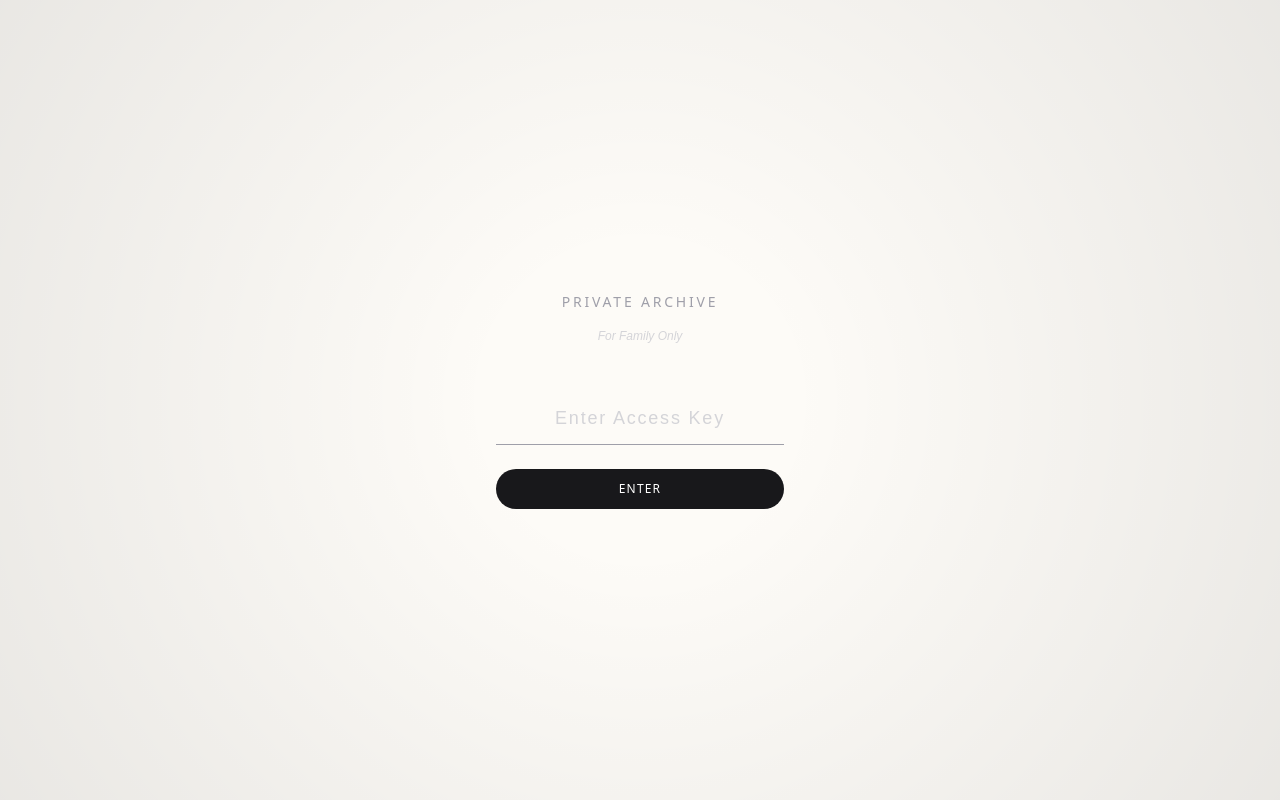
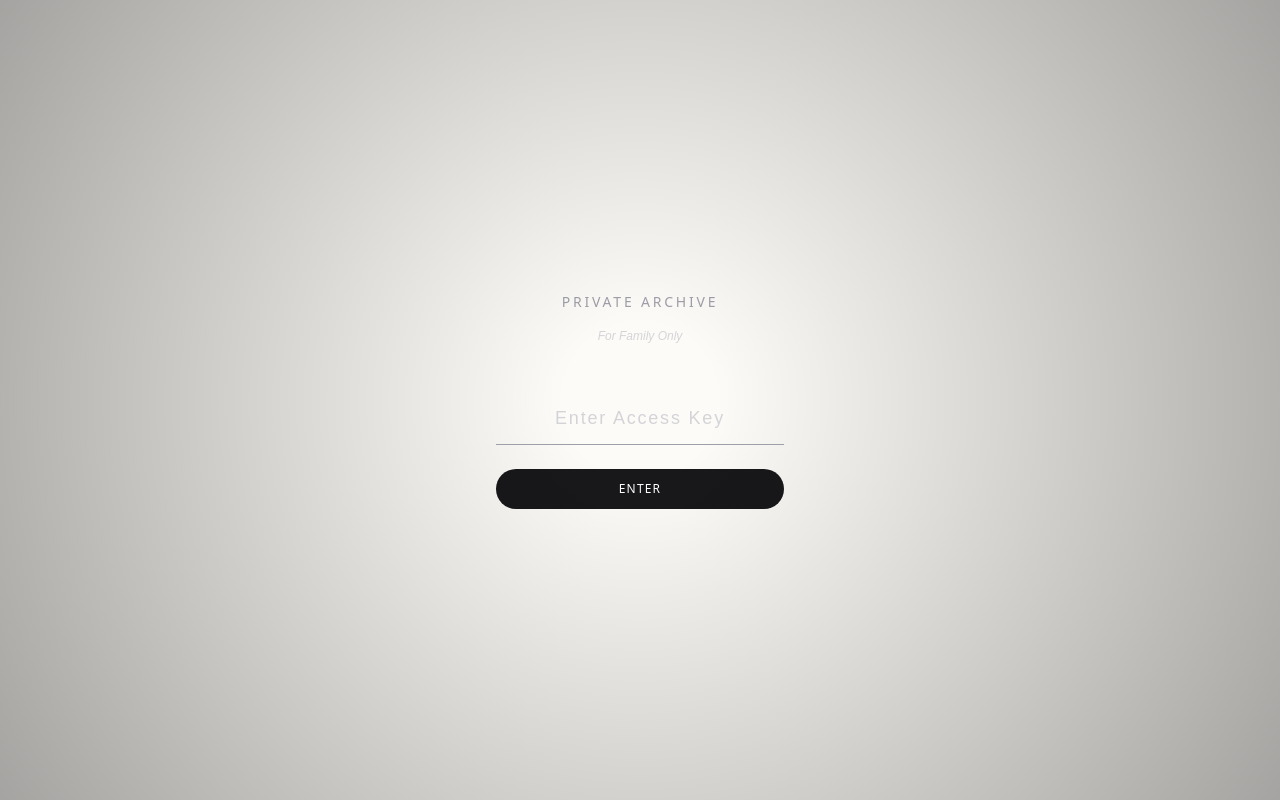
Before and after one commit to mementocreation42-coder/emma, a Next.js app: page /login in a window 1280 px wide. Built offline with nearby package versions, Linux system fonts and the light colour scheme.

Commit message:
Intensify vignette effect on login and main pages

```diff
--- a/src/app/login/page.tsx
+++ b/src/app/login/page.tsx
@@ -26,7 +26,7 @@ export default function LoginPage() {
     return (
         <div className="relative flex min-h-screen flex-col items-center justify-center bg-[#FDFBF7] text-zinc-800 overflow-hidden">
             {/* Vignette Overlay */}
-            <div className="absolute inset-0 pointer-events-none bg-[radial-gradient(circle_at_center,transparent_20%,rgba(0,0,0,0.08)_100%)]" />
+            <div className="absolute inset-0 pointer-events-none bg-[radial-gradient(circle_at_center,transparent_10%,rgba(0,0,0,0.35)_100%)]" />
 
             <motion.div
                 initial={{ opacity: 0, y: 10 }}
--- a/src/app/page.tsx
+++ b/src/app/page.tsx
@@ -12,7 +12,7 @@ export default async function Home() {
   return (
     <div className="relative flex min-h-screen flex-col font-sans">
       {/* Vignette Overlay - Fixed to viewport */}
-      <div className="fixed inset-0 pointer-events-none z-50 bg-[radial-gradient(circle_at_center,transparent_20%,rgba(0,0,0,0.08)_100%)]" />
+      <div className="fixed inset-0 pointer-events-none z-50 bg-[radial-gradient(circle_at_center,transparent_10%,rgba(0,0,0,0.35)_100%)]" />
 
       <main className="flex-1">
         <Hero />
```
